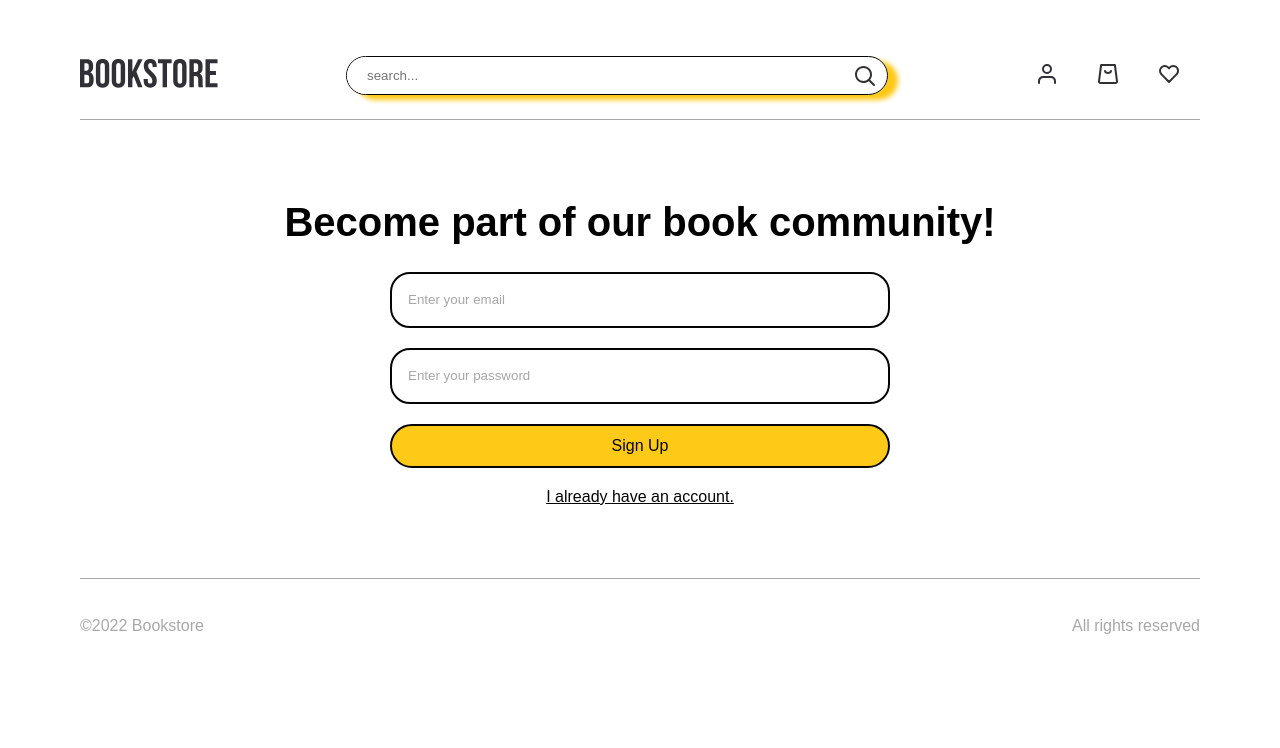
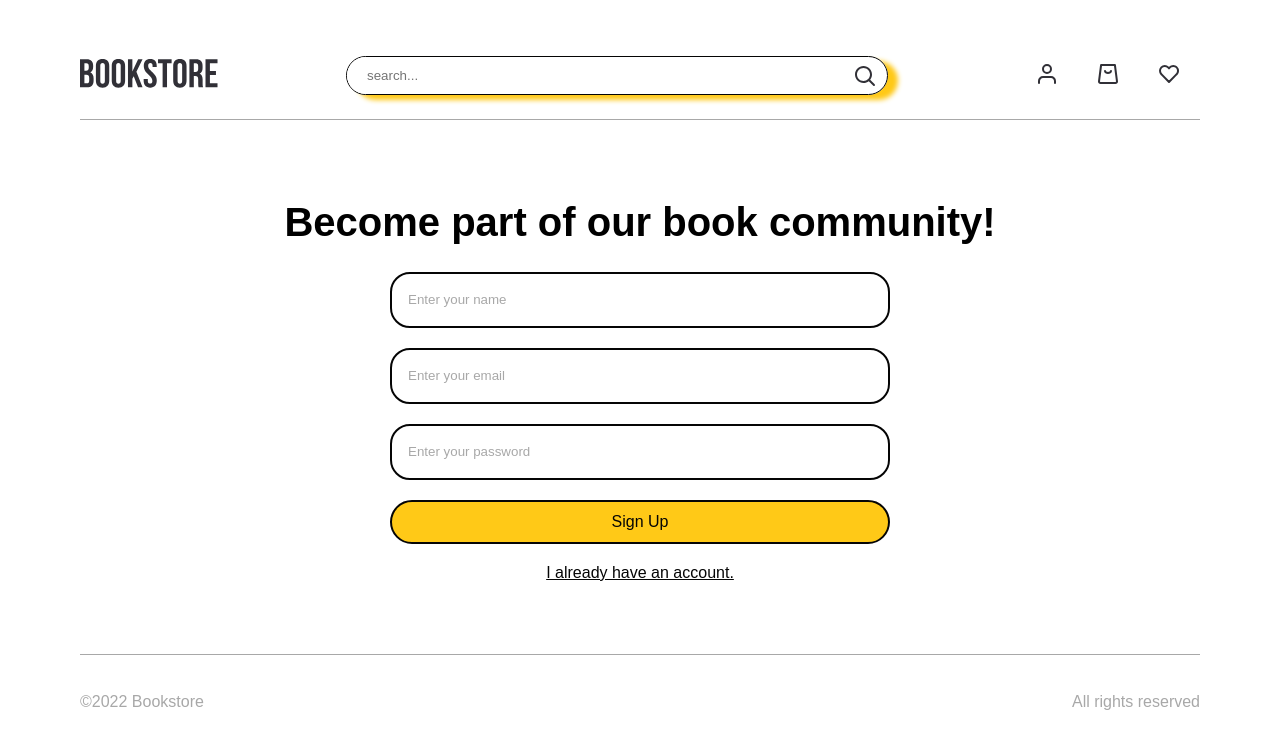
Before and after one commit to Aliaksandra-Leanovich/react-bookstore, a React (Create React App) app: page /react-bookstore/sign-up in a window 1280 px wide. Shown: the top 748 px of the page. Built offline with nearby package versions, Linux system fonts and the light colour scheme.

Commit message:
feat(sign up form): add input for name

```diff
--- a/src/components/SignUpForm/SignUpForm.tsx
+++ b/src/components/SignUpForm/SignUpForm.tsx
@@ -24,6 +24,11 @@ export const SignUpForm = () => {
   return (
     <StyledSignUpForm onSubmit={handleSubmit(onSubmit)}>
       <SignUpInput
+        type="text"
+        {...register("name")}
+        placeholder="Enter your name"
+      />
+      <SignUpInput
         type="email"
         {...register("email")}
         placeholder="Enter your email"
```
